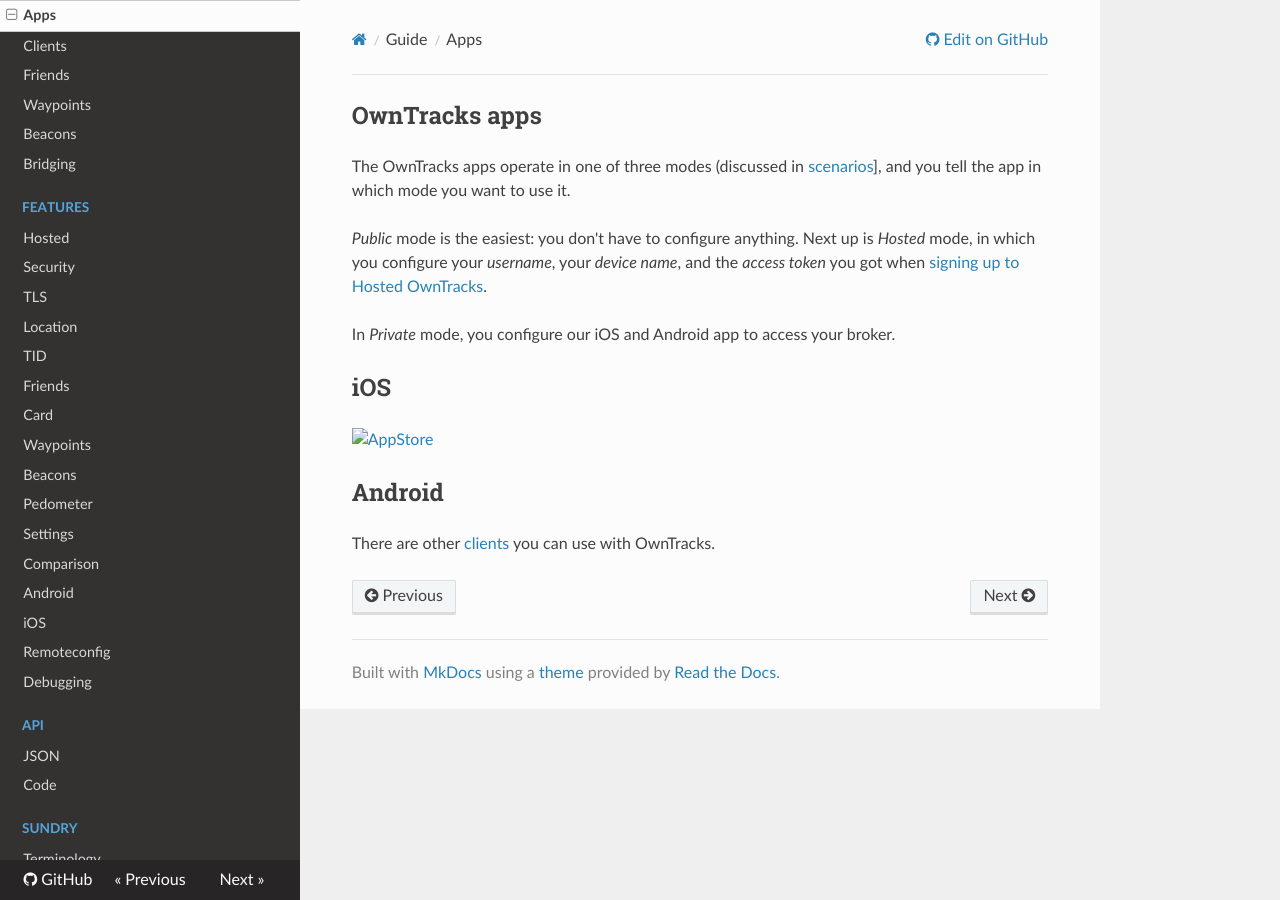
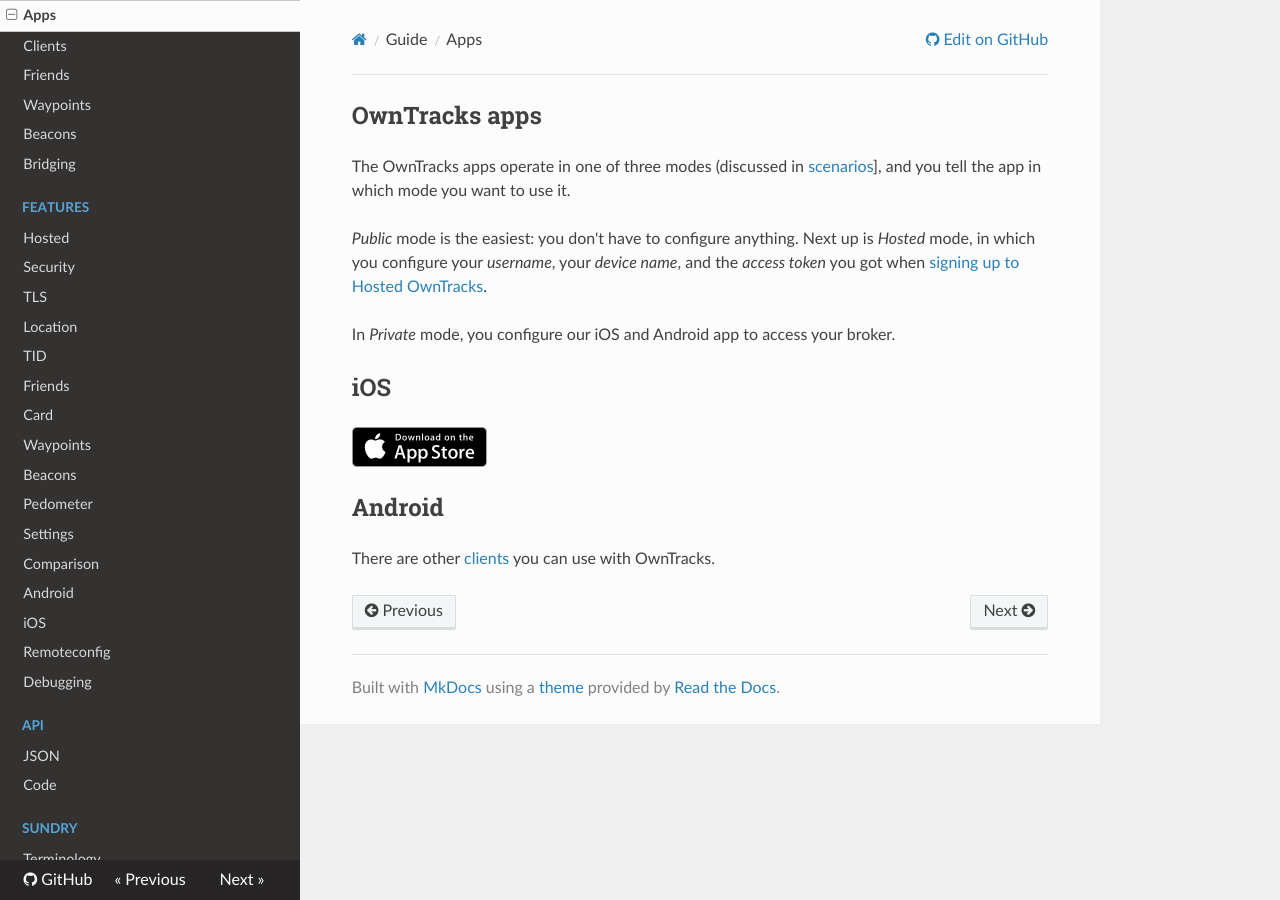
Before and after one commit to owntracks/booklet, an MkDocs documentation site: the page built from docs/guide/apps.md, in a window 1280 px wide. Built offline with MkDocs 1.6.1, drawn with Linux system fonts in a browser that asks for light colours; nearby versions of some CDN libraries; old or Windows-style settings are respelled for this version of MkDocs.

Commit message:
[FIX] s/imges/images/

```diff
--- a/docs/guide/apps.md
+++ b/docs/guide/apps.md
@@ -8,7 +8,7 @@ In _Private_ mode, you configure our iOS and Android app to access your broker.
 
 ##  iOS
 
-[![AppStore](imges/appstore.png)](https://itunes.apple.com/us/app/mqttitude/id692424691?mt=8>)
+[![AppStore](images/appstore.png)](https://itunes.apple.com/us/app/mqttitude/id692424691?mt=8>)
 
 ##  Android
 
```
